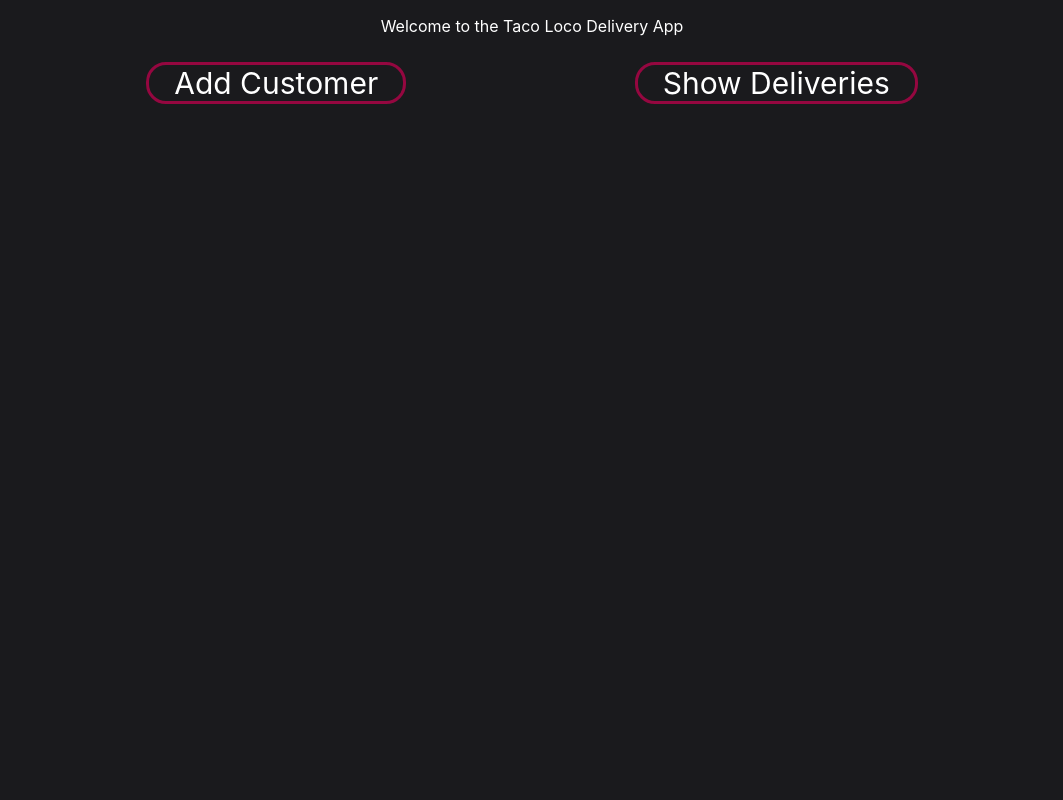
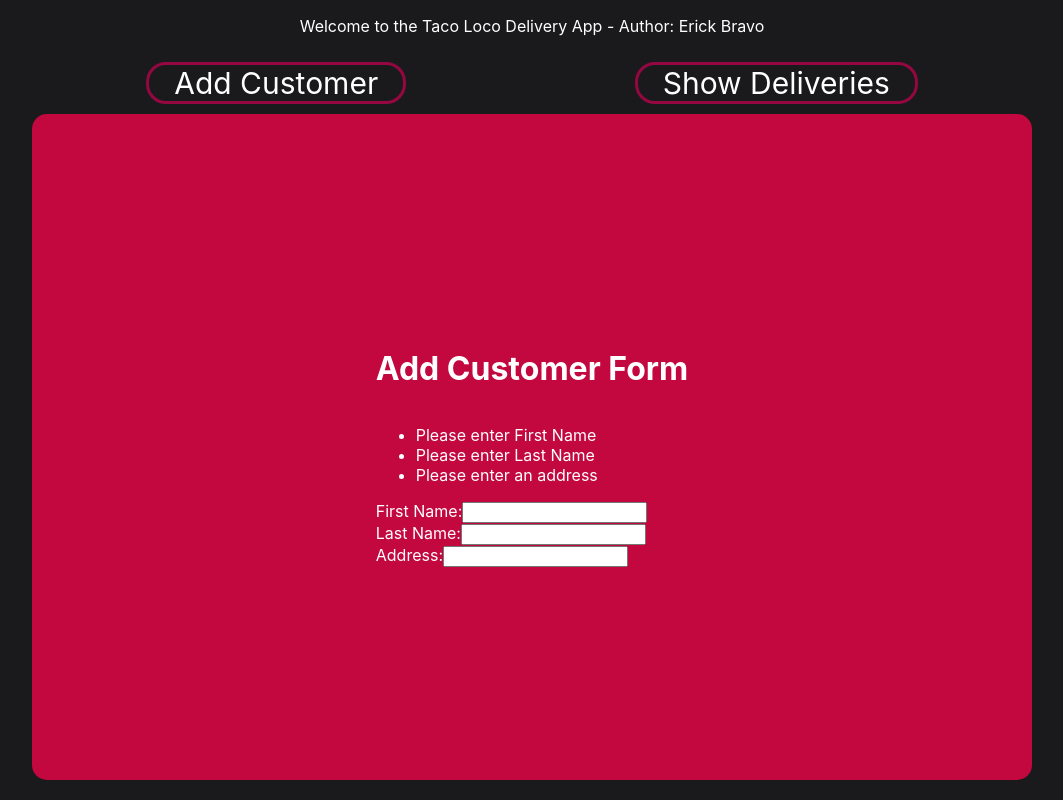
Before and after one commit to Erick-Bravo/taco-loco-deliveries, a React (Create React App) app: page /add-customer-form in a window 1280 px wide. Shown: the whole page, without its empty margins (108-1171 px from the left). Built offline with nearby package versions, Linux system fonts and the light colour scheme.

Commit message:
Add Customer form written. Still needs Post request

```diff
--- a/src/App.js
+++ b/src/App.js
@@ -1,15 +1,16 @@
 import { Redirect, Route, Switch } from "react-router-dom";
 import Home from "./components/Home";
 import Nav from "./components/Nav";
+import ShowDeliveries from "./components/ShowDeliveries";
+import AddCustomer from "./components/AddCustomer";
 
 import './App.css';
-import ShowDeliveries from "./components/ShowDeliveries";
 
 function App() {
   return (
     <div className="App">
 
-      <p>Welcome to the Taco Loco Delivery App</p>
+      <p>Welcome to the Taco Loco Delivery App - Author: Erick Bravo</p>
       <Nav />
 
       <Switch>
@@ -19,6 +20,9 @@
         <Route path="/show-deliveries">
           <ShowDeliveries />
         </Route>
+        <Route path="/add-customer-form">
+          <AddCustomer />
+        </Route>
       </Switch>
     </div>
   );
--- /dev/null
+++ b/src/components/AddCustomer/index.css
@@ -0,0 +1,6 @@
+form {
+    display: flex;
+    flex-direction: column;
+
+    /* background-color: white; */
+}
--- /dev/null
+++ b/src/components/AddCustomer/index.js
@@ -0,0 +1,74 @@
+import React, { useState, useEffect } from "react";
+import { useHistory } from "react-router";
+import "./index.css";
+
+const AddCustomer = () => {
+
+    const history = useHistory();
+
+    const [firstName, setFirstName] = useState("");
+    const [lastName, setLastName] = useState("");
+    const [address, setAddress] = useState("");
+    const [errors, setErrors] = useState([]);
+    const [hidden, setHidden] = useState(true)
+
+    useEffect(() => {
+        const errors = [];
+        if (!firstName.length) errors.push("Please enter First Name");
+        if (!lastName.length) errors.push("Please enter Last Name");
+        if (!address.length) errors.push("Please enter an address");
+        if (!errors.length) setHidden(false);
+        setErrors(errors);
+    }, [firstName, lastName, address]);
+
+    const onSubmit = async (e) => {
+        e.preventDefault()
+
+        const formData = {
+            firstName,
+            lastName,
+            address,
+        };
+
+        setFirstName("");
+        setLastName("");
+        setAddress("");
+    };
+
+    return (
+        <div id="main">
+            <form className="form">
+                <h1>Add Customer Form</h1>
+
+                <ul>
+                    {errors.map(error => (
+                        <li key={error}>{error}</li>
+                    ))}
+                </ul>
+
+                <label>
+                    First Name:
+                <input type="text" name="firstName" value={firstName}
+                        onChange={e => setFirstName(e.target.value)} />
+                </label>
+
+                <label>
+                    Last Name:
+                <input type="text" name="lastName" value={lastName}
+                        onChange={e => setLastName(e.target.value)} />
+                </label>
+
+                <label>
+                    Address:
+                <input type="text" name="address" value={address}
+                        onChange={e => setAddress(e.target.value)} />
+                </label>
+
+                <button hidden={hidden}>Add Customer</button>
+
+            </form>
+        </div>
+    );
+};
+
+export default AddCustomer;
--- a/src/components/ShowDeliveries/index.js
+++ b/src/components/ShowDeliveries/index.js
@@ -21,7 +21,7 @@
             <div id="deliveries">
                 <h1>Deliveries</h1>
                 {deliveries && deliveries.map((customer) => {
-                    return <DeliveryCard customer={customer} key={customer.id} />
+                    return <DeliveryCard customer={customer} key={`${customer.firstName}${customer.lastName}`} /> // I usually use the id as key, but our json-server api does not auto increment id creation.
                 })}
             </div>
         </div>
```
Also changed, not shown: src/App.css (line endings or trailing spaces).
